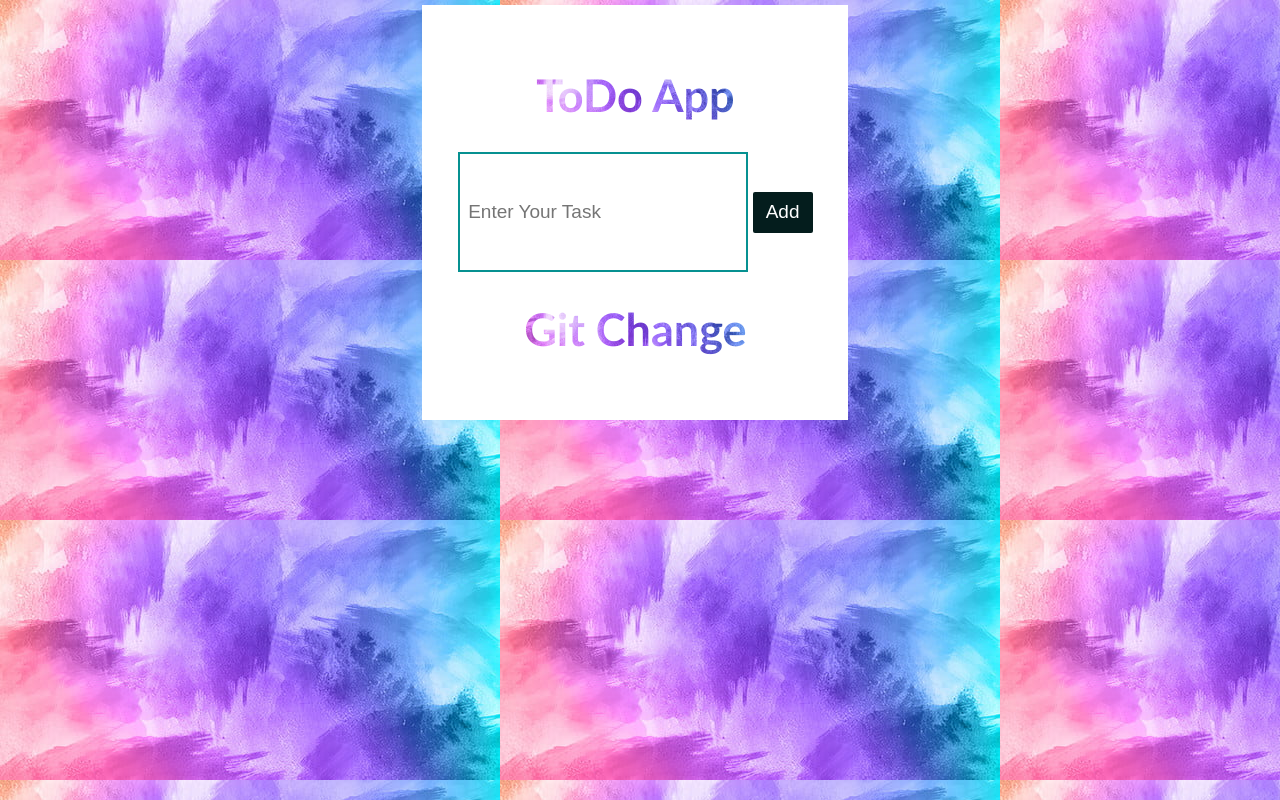
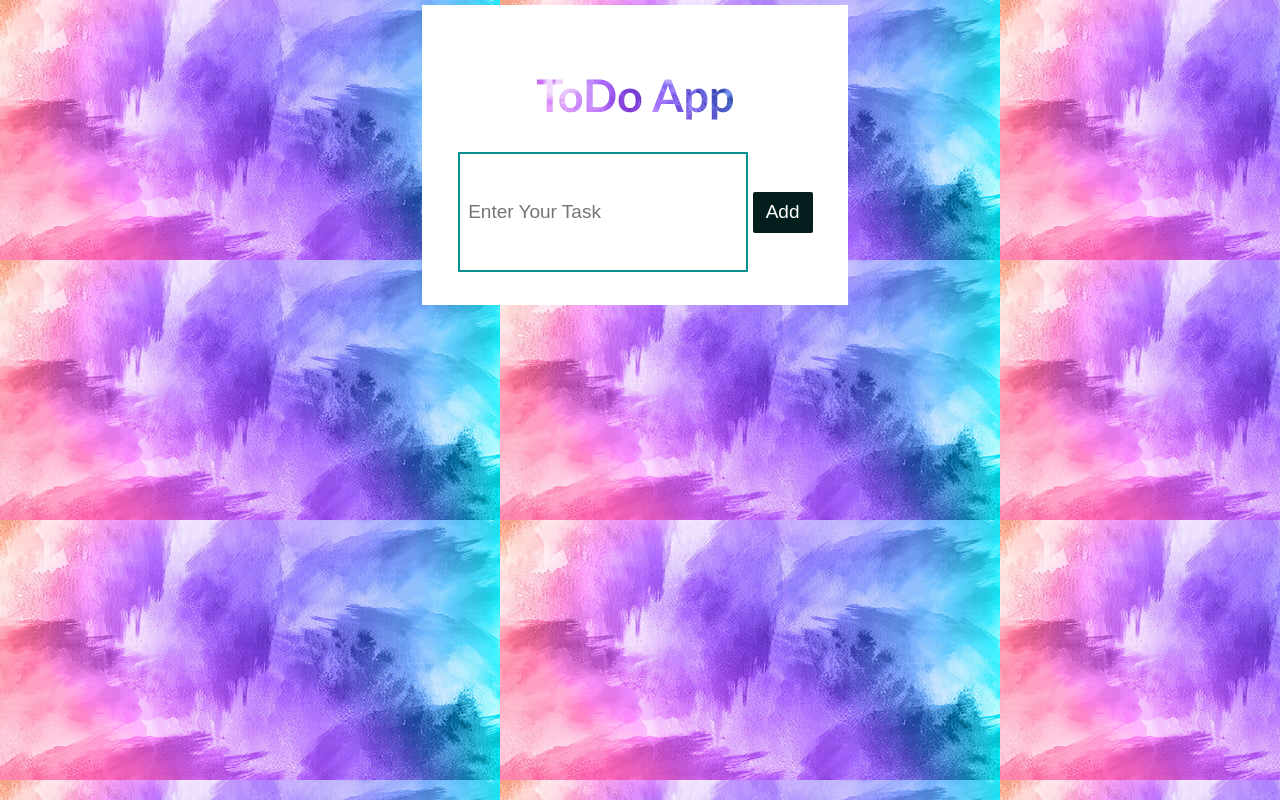
Before and after one commit to sagarj1519/FrontEnd-Project, a plain HTML site: page index.html in a window 1280 px wide. Drawn offline with Linux system fonts and the light colour scheme; a web font is replaced by a local one.

Commit message:
Update index.html

```diff
--- a/index.html
+++ b/index.html
@@ -17,7 +17,7 @@
         <button onclick="Add()">Add</button>
     </div>
     <div class="text">
-        <h1>Git Change</h1>
+
     </div>
    </div>
 
```
